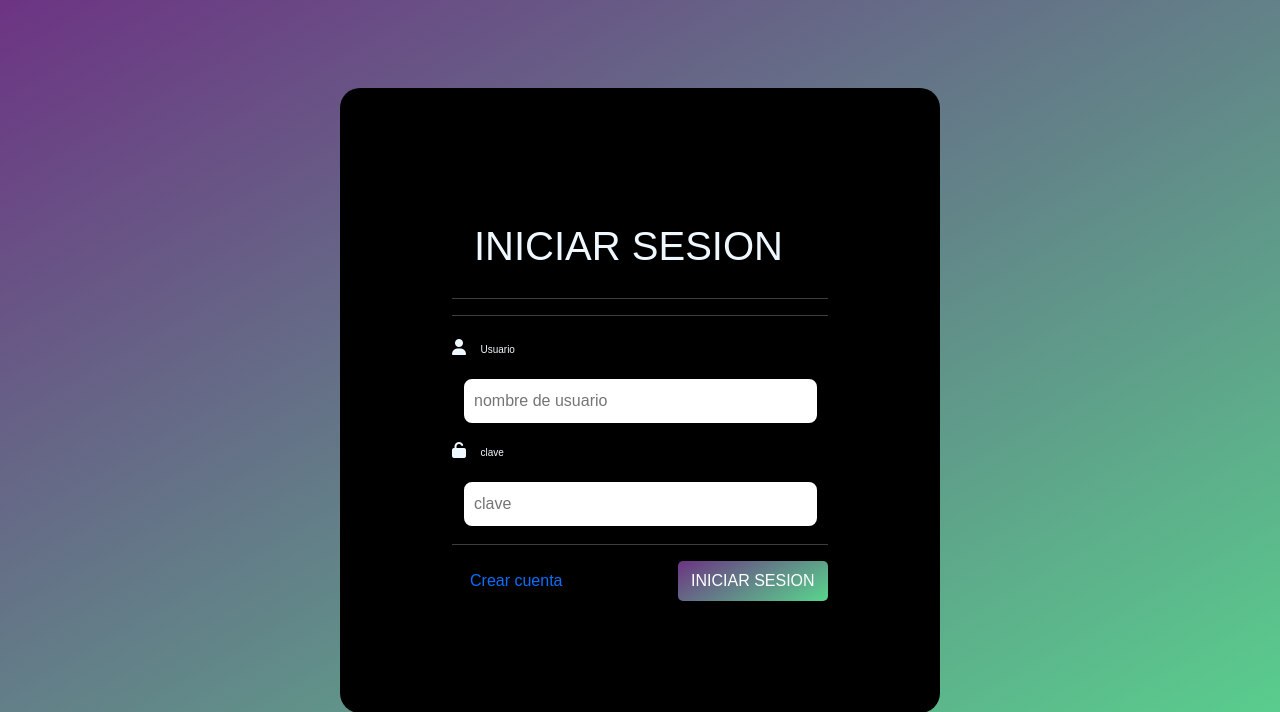
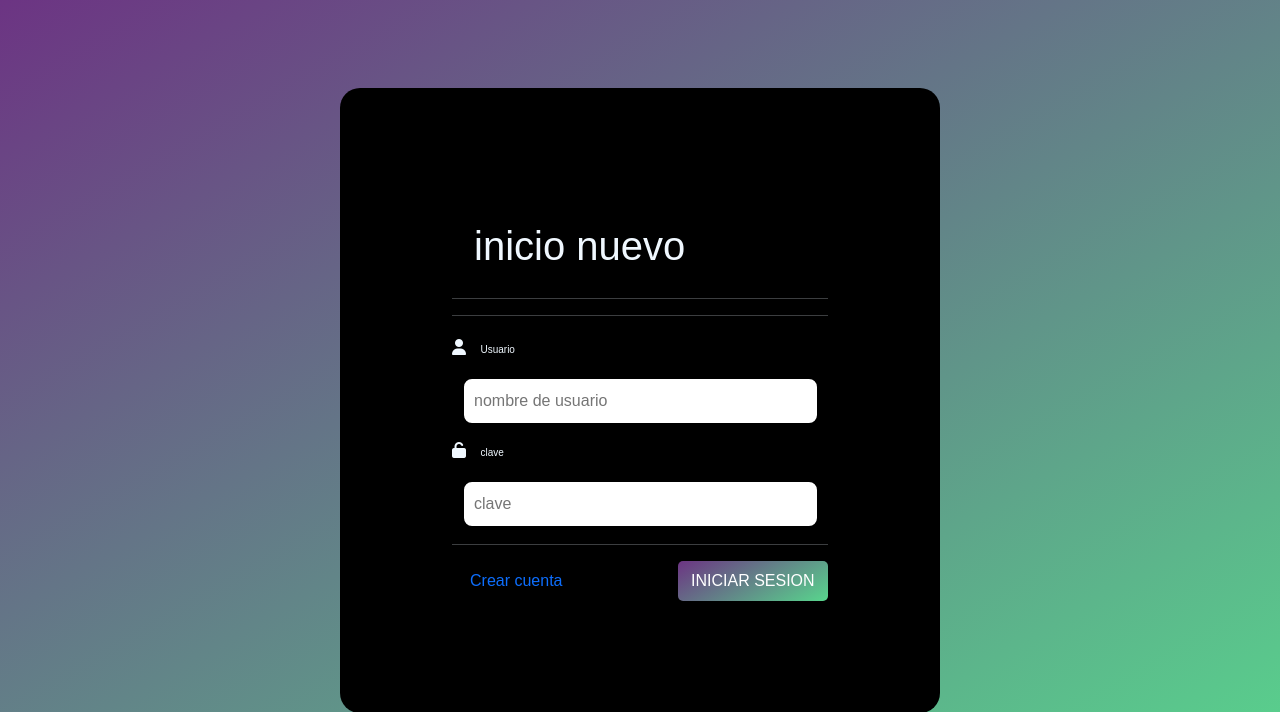
Before and after one commit to ZSRubi/iniciosesiondb, a PHP site: page / in a window 1280 px wide. Shown: the top 712 px of the page. Run offline with PHP 8.4, Linux system fonts and the light colour scheme.

Commit message:
Update index.php

```diff
--- a/INICIODESESION/index.php
+++ b/INICIODESESION/index.php
@@ -11,7 +11,7 @@
 </head>
 <body>
     <form action="IniciarSesion.php" method = "POST">
-        <h1>INICIAR SESION</h1>
+        <h1>inicio nuevo</h1>
         <hr>
         <?php
             if(isset($_GET['error'])){
```
